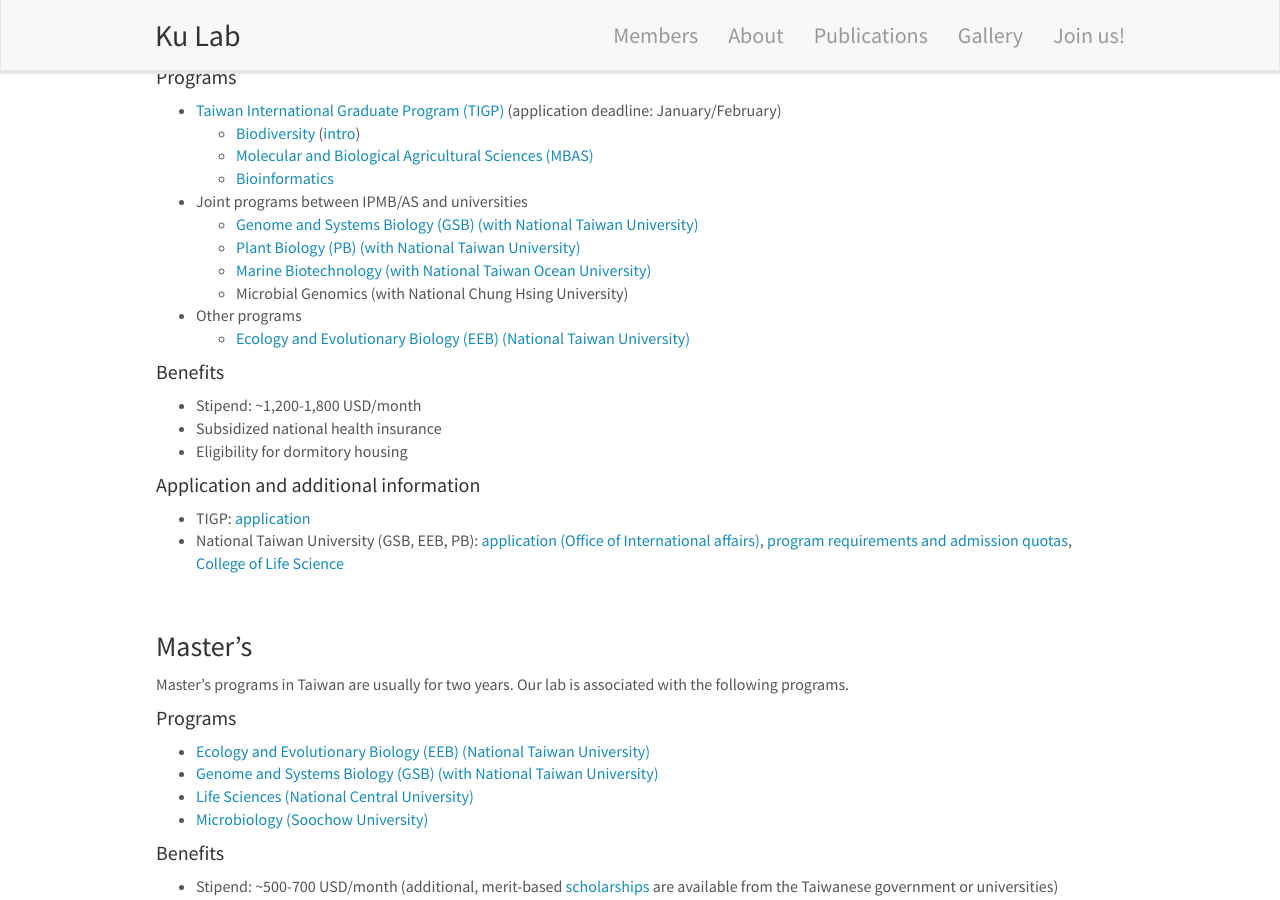
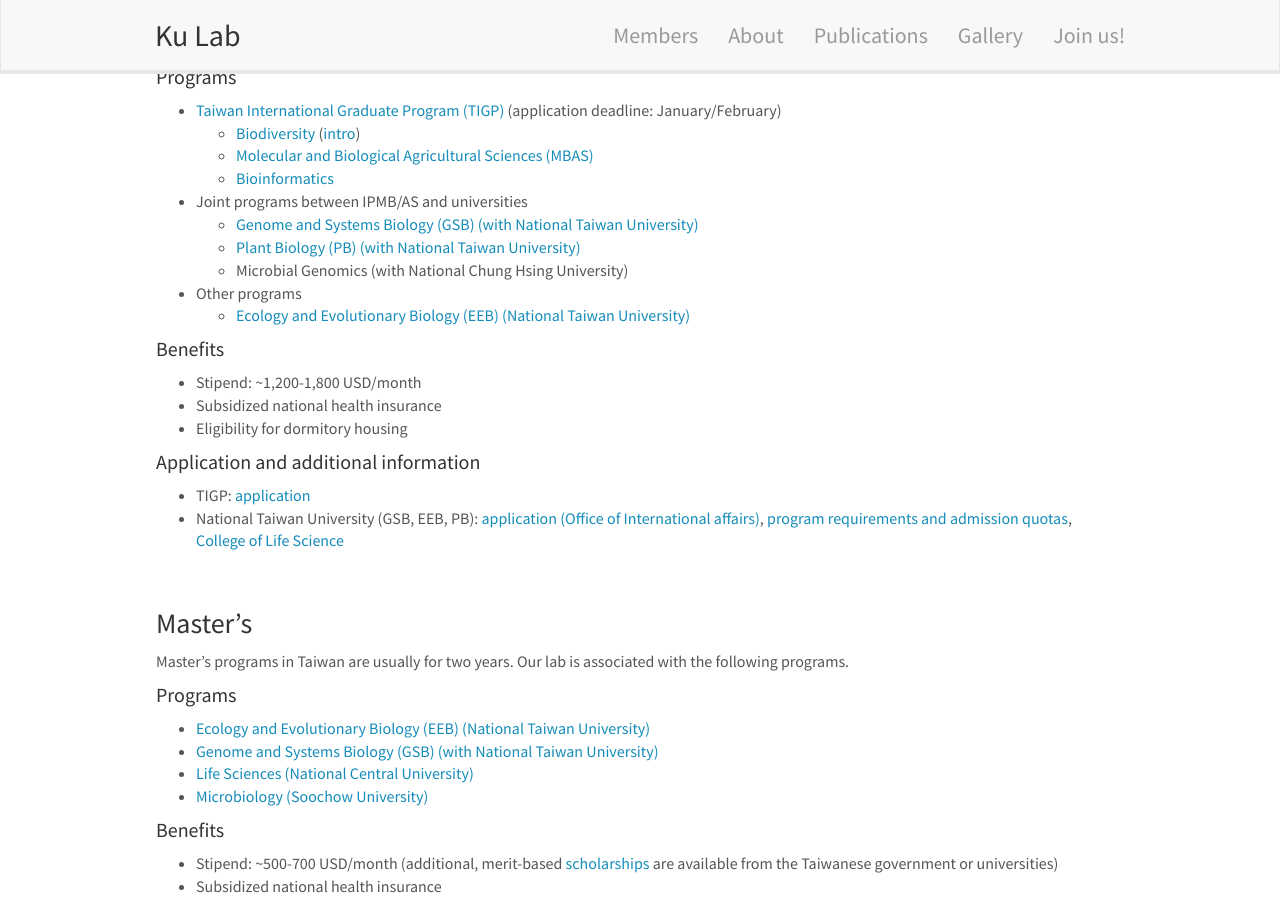
Before and after one commit to tzutongkao/Kao_Lab, a Jekyll site: the page built from _pages/openings.md, in a window 1280 px wide and 900 px high, scrolled down 1195 px. Built offline with Jekyll 4.4.1, drawn with Linux system fonts in a browser that asks for light colours; nearby versions of some CDN libraries.

Commit message:
Update openings.md

```diff
--- a/_pages/openings.md
+++ b/_pages/openings.md
@@ -60,7 +60,6 @@
 * Joint programs between IPMB/AS and universities
   * [Genome and Systems Biology (GSB) (with National Taiwan University)](http://gsb.lifescience.ntu.edu.tw/e-introduction%20.htm)
   * [Plant Biology (PB) (with National Taiwan University)](https://www.ntuipb.info/home-eng)
-  * [Marine Biotechnology (with National Taiwan Ocean University)](http://www.ddpmb.ntou.edu.tw/bin/home.php)
   * Microbial Genomics (with National Chung Hsing University)
 * Other programs
   * [Ecology and Evolutionary Biology (EEB) (National Taiwan University)](https://ecology.lifescience.ntu.edu.tw/doku.php/en/program_phd)
```
